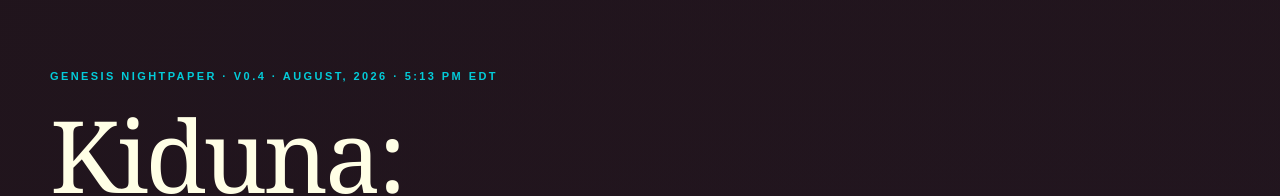
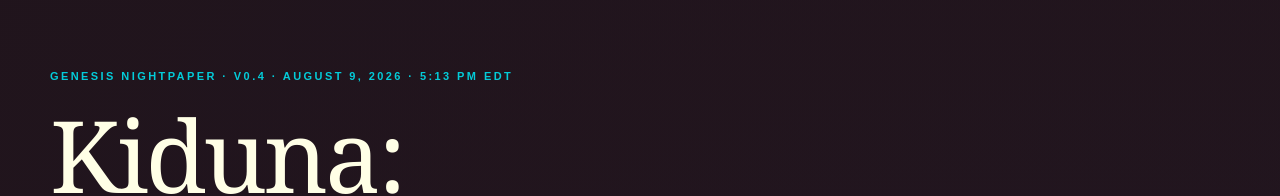
Before and after one commit to uncle-psy/kiduna, a Next.js app: page /nightpaper in a window 1280 px wide. Shown: the part 144-340 px from the top of the page. Built offline with nearby package versions, Linux system fonts and the light colour scheme; a web font is replaced by a local one.

Commit message:
Add full date to Nightpaper v0.4

```diff
--- a/app/nightpaper/page.tsx
+++ b/app/nightpaper/page.tsx
@@ -4,9 +4,10 @@ import PrintButton from "@/components/print-button";
 import SiteHeader from "@/components/site-header";
 import styles from "./nightpaper.module.css";
 
-// Maintainer note: increment the version and refresh the timestamp whenever the Nightpaper changes.
+// Maintainer note: whenever the Nightpaper changes, increment the version and refresh the full timestamp,
+// including month, day, year, time, and timezone.
 const NIGHTPAPER_VERSION = "v0.4";
-const NIGHTPAPER_TIMESTAMP = "August, 2026 · 5:13 PM EDT";
+const NIGHTPAPER_TIMESTAMP = "August 9, 2026 · 5:13 PM EDT";
 
 export const metadata: Metadata = {
   title: "The Genesis Nightpaper — Kiduna",
```
